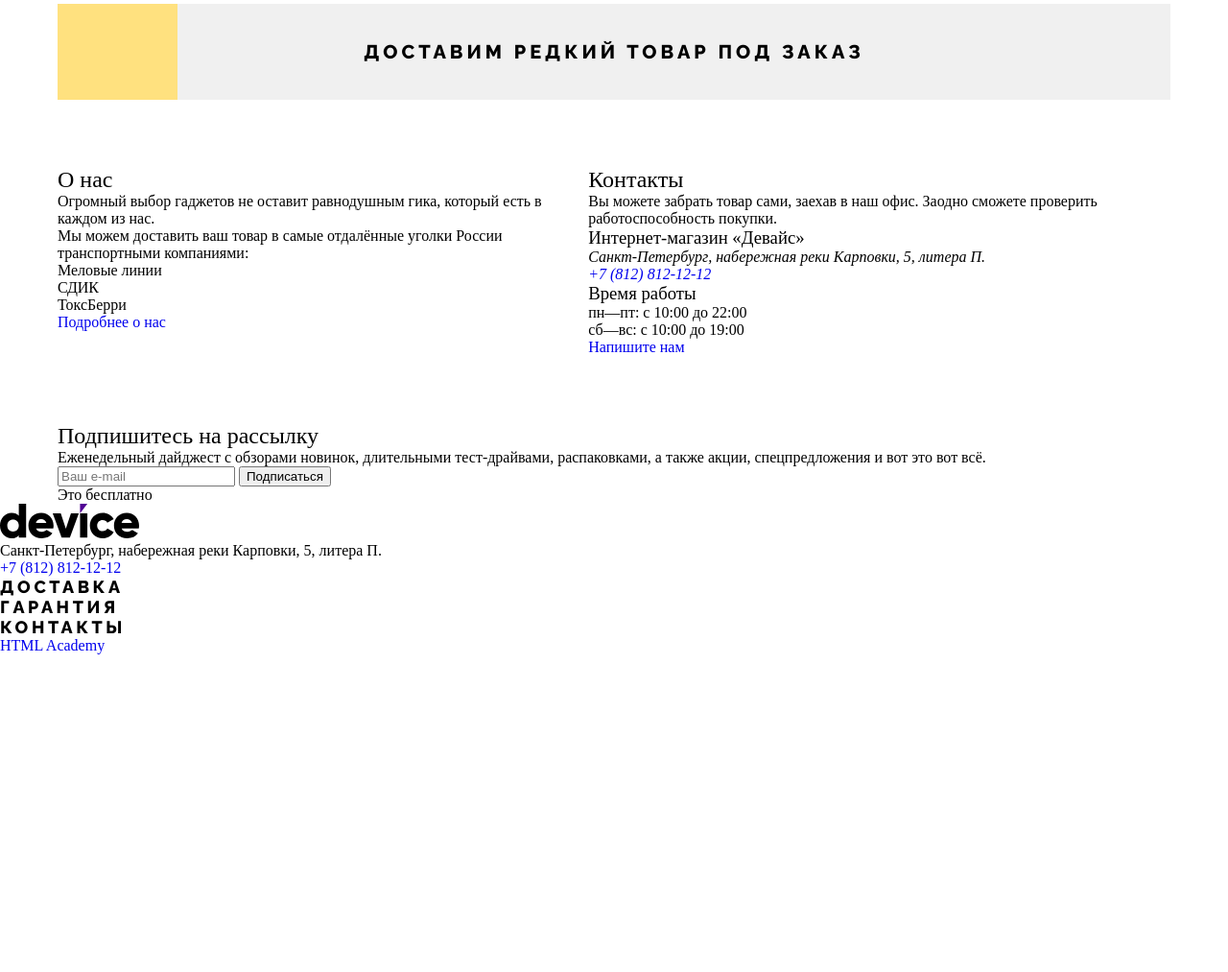
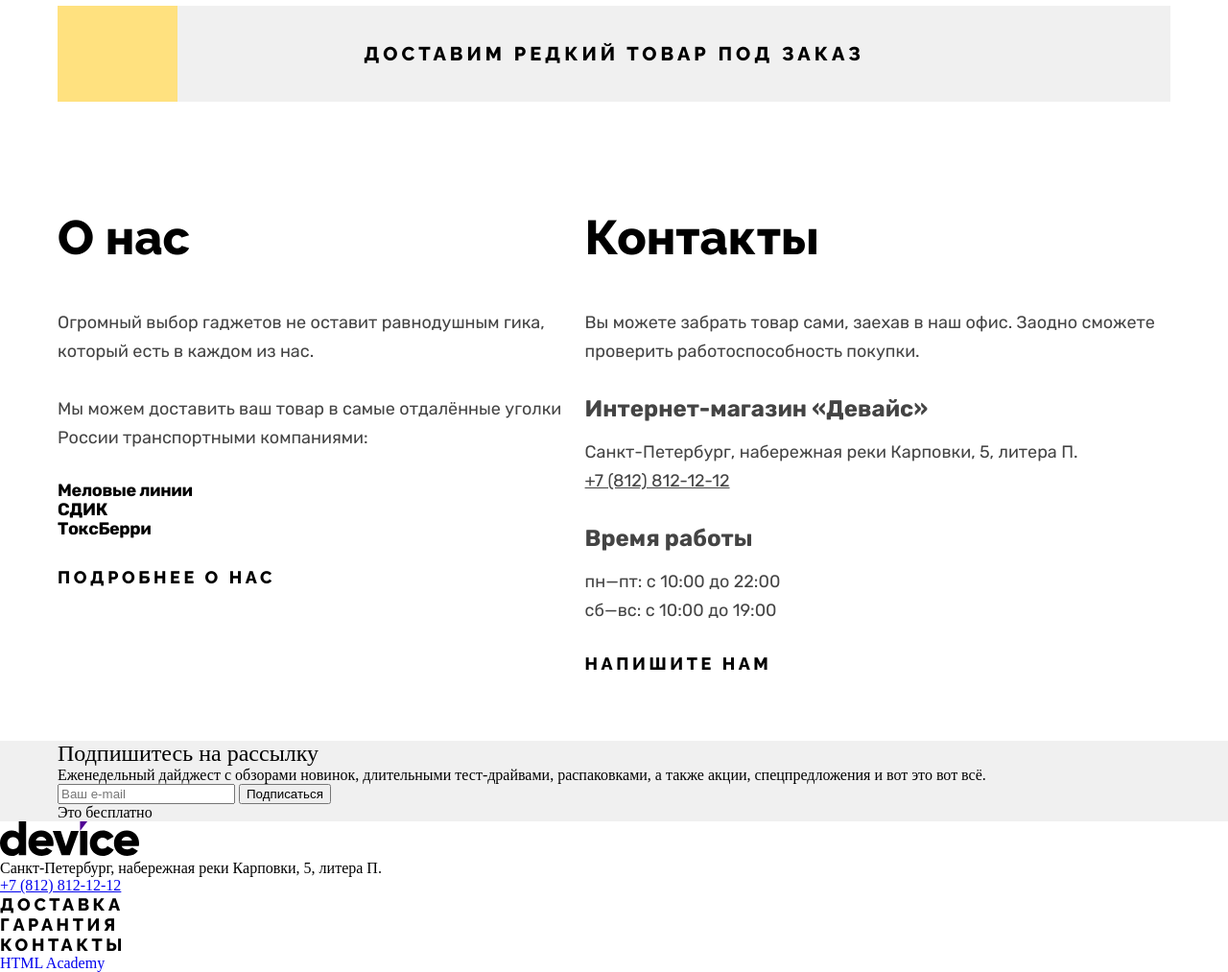
Before and after one commit to NinaFeok/device-project, a website: page src/index.html in a window 1280 px wide. Shown: the part 1618-2631 px from the top of the page at 96% size. Before the commit the page ends 2300 px from the top, so only its background shows below. Drawn offline with Linux system fonts and the light colour scheme.

Commit message:
делает блок о компании

```diff
--- a/src/index.html
+++ b/src/index.html
@@ -214,48 +214,54 @@
     </section>
     <section class="сompany-info">
       <div class="body__wrapper-content сompany-info__wrapper">
-        <div class="сompany-info__">
+        <div class="сompany-info__container">
           <h2 class="сompany-info__title">О нас</h2>
+          <div class="сompany-info__container-desc">
             <p class="сompany-info__desc">Огромный выбор гаджетов не оставит равнодушным гика, который есть в каждом из
               нас.
             </p>
-          <div class="сompany-info__delivery transport-company">
-            <p class="transport-company__text">Мы можем доставить ваш товар в самые отдалённые уголки России
+            <p class="сompany-info__desc">Мы можем доставить ваш товар в самые отдалённые уголки России
               транспортными компаниями:</p>
-            <ul class="transport-company__list">
-              <li class="transport-company__item">
+            <ul class="сompany-info__delivery-list">
+              <li class="сompany-info__delivery-item">
                 Меловые линии
               </li>
-              <li class="transport-company__item">
+              <li class="сompany-info__delivery-item">
                 СДИК
               </li>
-              <li class="transport-company__item">
+              <li class="сompany-info__delivery-item">
                 ТоксБерри
               </li>
             </ul>
-          </div>
             <a class="сompany-info__button button" href="#">Подробнее о нас</a>
           </div>
-        <div class="сompany-info__contacts">
+        </div>
+        <div class="сompany-info__container">
           <h2 class="сompany-info__title">Контакты</h2>
+          <div class="сompany-info__container-desc">
             <p class="сompany-info__desc">Вы можете забрать товар сами, заехав в наш офис. Заодно сможете проверить
               работоспособность покупки.</p>
+            <div class="сompany-info__address-wraper">
               <h3 class="сompany-info__subtitle">Интернет-магазин «Девайс»</h3>
               <address class="сompany-info__address store-address">
-            <p class="сompany-info__location store-address__text">Санкт-Петербург, набережная реки Карповки, 5, литера
+                <p class="сompany-info__desc store-address__text">Санкт-Петербург, набережная реки Карповки, 5, литера
                   П.</p>
-            <a class="сompany-info__phone store-address__phone" href="tel:+78128121212">+7 (812) 812-12-12</a>
+                <a class="сompany-info__desc store-address__phone" href="tel:+78128121212">+7 (812) 812-12-12</a>
               </address>
+            </div>
+            <div class="сompany-info__schedule-wraper">
               <h3 class="сompany-info__subtitle">Время работы</h3>
               <ul class="сompany-info__schedule">
-            <li class="сompany-info__schedule-item">
+                <li class="сompany-info__desc">
                   пн—пт: с 10:00 до 22:00
                 </li>
-            <li class="сompany-info__schedule-item">
+                <li class="сompany-info__desc">
                   сб—вс: с 10:00 до 19:00
                 </li>
               </ul>
+            </div>
             <a class="сompany-info__button button" href="#">Напишите нам</a>
+          </div>
         </div>
       </div>
     </section>
--- a/src/less/blocks/store-address.less
+++ b/src/less/blocks/store-address.less
@@ -0,0 +1,3 @@
+.store-address__phone {
+  text-decoration-line: underline;
+}
--- a/src/less/blocks/сompany-info.less
+++ b/src/less/blocks/сompany-info.less
@@ -5,3 +5,31 @@
 .сompany-info__wrapper {
   display: flex;
 }
+
+.сompany-info__container {
+  padding-top: 47px;
+}
+
+.сompany-info__title {
+  .title;
+  margin-bottom: 48px;
+}
+
+.сompany-info__container-desc {
+  display: flex;
+  flex-direction: column;
+  row-gap: 30px;
+}
+
+.сompany-info__desc {
+  .text;
+}
+
+.сompany-info__delivery-item {
+  .accented-text;
+}
+
+.сompany-info__subtitle {
+  .subtitle-special;
+  margin-bottom: 15px;
+}
```
Also changed, not shown: src/css/style.css, 1 other file. Lines whose indentation alone changed are shown as unchanged.
